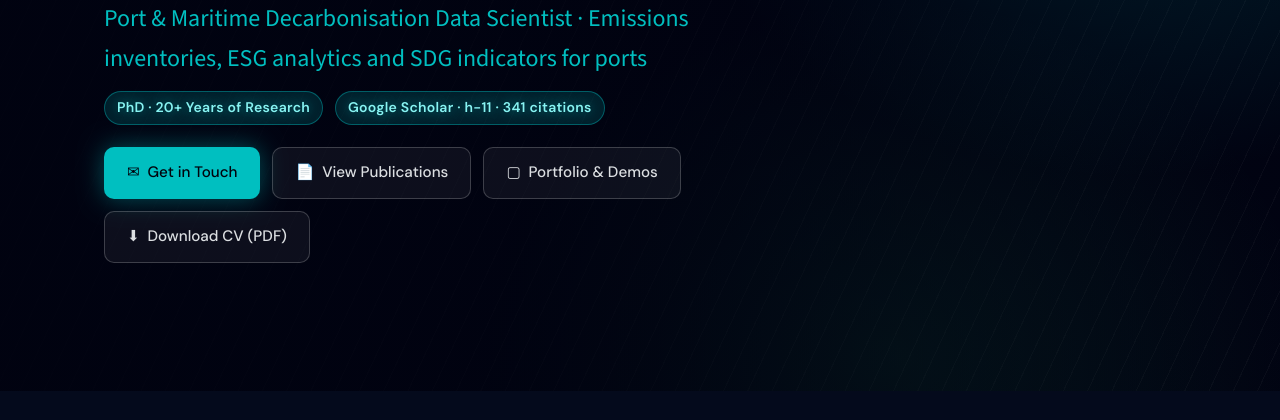
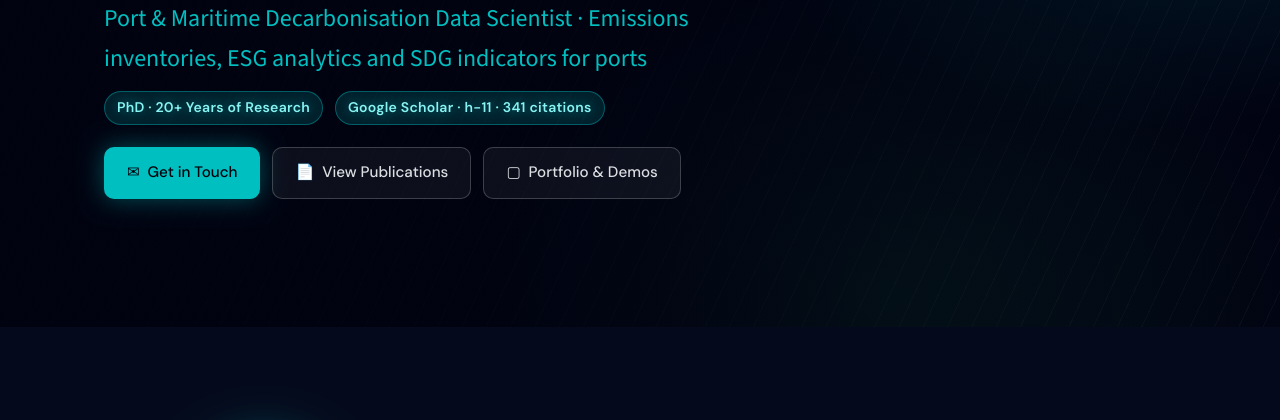
Before and after one commit to darlianecunha/ribeirocunha, a plain HTML site: page index.html in a window 1280 px wide. Shown: the part 362-782 px from the top of the page. Drawn offline with nearby package versions, Linux system fonts and the light colour scheme.

Commit message:
Add files via upload

```diff
--- a/index.html
+++ b/index.html
@@ -290,7 +290,6 @@
           <a class="btn btn-primary" href="#contact">✉&nbsp; Get in Touch</a>
           <a class="btn btn-ghost" href="#publications">📄&nbsp; View Publications</a>
           <a class="btn btn-ghost" href="#portfolio">▢&nbsp; Portfolio &amp; Demos</a>
-          <a class="btn btn-ghost" href="Darliane_Ribeiro_Cunha_CV.pdf" download="">⬇&nbsp; Download CV (PDF)</a>
         </div>
       </div>
     </div>
```
